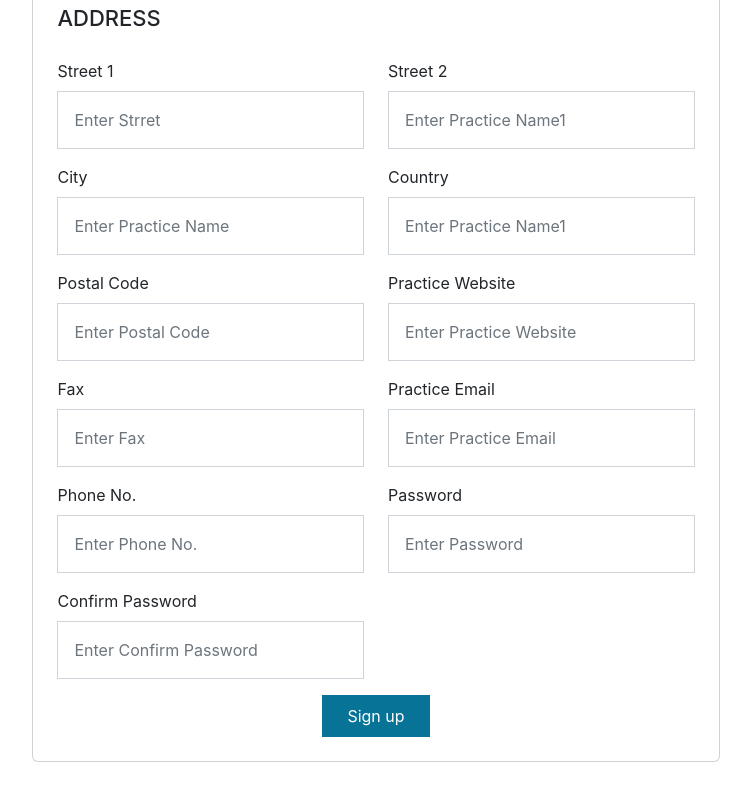
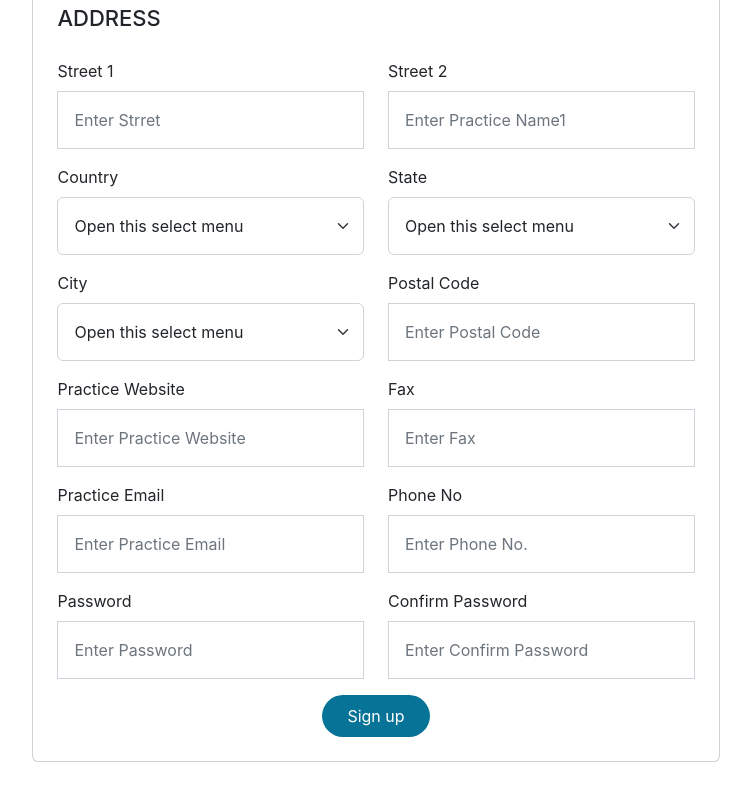
Before and after one commit to Infintrix-Global/flexaligner, a React (Create React App) app: page /add-doctor in a window 1280 px wide. Shown: the part 596-1396 px from the top of the page, without its empty margins (264-1015 px from the left). Built offline with nearby package versions, Linux system fonts and the light colour scheme.

Commit message:
register

```diff
--- a/package.json
+++ b/package.json
@@ -13,6 +13,7 @@
     "react-dom": "^18.2.0",
     "react-html-to-excel": "^2.1.1",
     "react-icons": "^4.4.0",
+    "react-router-bootstrap": "^0.26.2",
     "react-router-dom": "^6.3.0",
     "react-scripts": "5.0.1",
     "web-vitals": "^2.1.4"
--- a/src/Admin/Pages/AddDoctor.js
+++ b/src/Admin/Pages/AddDoctor.js
@@ -1,4 +1,4 @@
-import React,{useState} from "react";
+import React,{useEffect, useState} from "react";
 import { Button, Col, Container ,Nav,Navbar, Row,Dropdown,Card,Form} from "react-bootstrap";
 import logo from "../../Assets/Ologo.png";
 import "../../Admin/Styles/AddDoctor.css";
@@ -6,8 +6,9 @@ import {IoMdNotifications} from "react-icons/io";
 import {FiMessageSquare,FiPower} from "react-icons/fi";
 import {FaBars} from "react-icons/fa";
 import {CgProfile} from "react-icons/cg";
-
+import {useNavigate} from "react-router-dom";
 import user from "../../Assets/user.png";
+import {LinkContainer} from 'react-router-bootstrap';
 
 
 
@@ -21,6 +22,118 @@ function AddDoctor(){
   //   setActivePath(path);
   // }, []);
 
+
+  const [data, setData] = useState({
+    FirstName:"",
+    LastName:"",
+    PracticeName:"",
+    PracticeName1:"",
+    TaxID:"",
+    Street1:"",
+    Street2:"",
+    City:"",
+    Country:"",
+    PostalCode:"",
+    PracticeWebsite:"",
+    Fax:"",
+    PracticeEmail:"",
+    PhoneNo:"",
+    Password:"",
+    ConfirmPassword:"",
+    mode:"1"
+  })
+
+
+  const [checked, setChecked] = useState({
+    isSelCCountry: false,
+    isSelPCountry: false,
+    isSelCState: false,
+    isSelPState: false,
+    isSelCCity: false,
+    isSelPCity: false,
+  });
+  const [countries, setCountries] = useState({
+    currentCountries: [],
+    // permCountries: [],
+  });
+  const [states, setStates] = useState({
+    currentStates: [],
+    // permStates: [],
+  });
+  const [cities, setCities] = useState({
+    currentCities: [],
+    // permCities: [],
+  });
+
+
+  useEffect(()=>{
+
+  },[])
+
+
+  const handle=(e)=>{
+    const newdata={...data}
+    newdata[e.target.name]=e.target.value;
+    setData(newdata);
+    console.log(newdata);
+
+
+
+
+
+
+
+    switch (e.target.name) {
+      case "Country": {
+        setChecked((preData) => {
+          return {
+            ...preData,
+            isSelCCountry: true,
+            isSelCState: false,
+            isSelCCity: false,
+          };
+        });
+        // getStates(e.target.value, "current");
+        // setCities((preData) => {
+        //   return {
+        //     ...preData,
+        //     currentCities: [],
+        //   };
+        // });
+        setData((preData) => {
+          return {
+            ...preData,
+            CurrentCountryId: e.target.value,
+            CurrentStateId: "",
+            CurrentCityId: "",
+          };
+        });
+        break;
+      }
+      case "State": {
+        setChecked((preData) => {
+          return { ...preData, isSelCState: true, isSelCCity: false };
+        });
+        // getCities(e.target.value, "current");
+        setData((preData) => {
+          return {
+            ...preData,
+            CurrentCityId: "",
+          };
+        });
+        break;
+      }
+      case "City": {
+        setChecked((preData) => {
+          return { ...preData, isSelCCity: true };
+        });
+        break;
+      }
+
+    }
+  }
+  const navigate=useNavigate();
+
       const tglContent = () => {
         let Menu = document.querySelector(".menuTab");
 
@@ -33,19 +146,48 @@ function AddDoctor(){
         }
       }
 
-
+      const url="http://infintrix.in/FlexAlignApi/FlexAlign.svc/AddDoctorRegistration";
 
       const [validated, setValidated] = useState(false);
 
       const handleSubmit = (event) => {
+        event.preventDefault();
         const form = event.currentTarget;
         if (form.checkValidity() === false) {
           event.preventDefault();
           event.stopPropagation();
         }
 
+
+
+
+
         setValidated(true);
+
+
+
+
+        fetch(url,{
+          method:"POST",
+          headers:{
+            Accept: "application/json",
+            'Content-Type': 'application/json'
+          },
+          body: JSON.stringify(data)
+        }).then((res)=>res.json()).then((result)=>{
+          console.log(result.message);
+          if(result.message==="Added Successful"){
+            navigate("/view-doctors")
+          }
+        })
       };
+
+
+
+
+
+
+
 
     return(
         <>
@@ -98,8 +240,8 @@ function AddDoctor(){
                   </Col>
                 </Row> */}
                  <Nav className="justify-content-center">
-                 <Nav.Link href="#deets" className="doc-tab active">Doctor</Nav.Link>
-                 <Nav.Link href="#deets" className="prof-tab">Profile</Nav.Link>
+                 <LinkContainer to="/add-doctor"><Nav.Link className="doc-tab active">Doctor</Nav.Link></LinkContainer>
+                 <LinkContainer to="/doctor-profile"><Nav.Link className="prof-tab">Profile</Nav.Link></LinkContainer>
 
           </Nav>
               </Card>
@@ -123,6 +265,9 @@ function AddDoctor(){
                         <Form.Control
                           required
                           type="text"
+                        onChange={(e)=>handle(e)}
+                        name="FirstName"
+                        value={data.FirstName}
                           placeholder="Enter First Name"
                           className="p-3"
                         />
@@ -134,6 +279,9 @@ function AddDoctor(){
                         <Form.Label>Last Name</Form.Label>
                         <Form.Control
                           required
+                        onChange={(e)=>handle(e)}
+                          name="LastName"
+                          value={data.LastName}
                           type="text"
                           placeholder="Enter Last Name"
                           className="p-3"
@@ -147,24 +295,30 @@ function AddDoctor(){
                       <Form.Group controlId="validationCustom01">
                         <Form.Label>Practice Name</Form.Label>
                         <Form.Control
-                          required
+                          // required
                           type="text"
+                        onChange={(e)=>handle(e)}
+                          name="PracticeName"
+                          value={data.PracticeName}
                           placeholder="Enter Practice Name"
                           className="p-3"
                         />
-                        <Form.Control.Feedback type="invalid">Enter Practice Name!</Form.Control.Feedback>
+                        {/* <Form.Control.Feedback type="invalid">Enter Practice Name!</Form.Control.Feedback> */}
                       </Form.Group>
                       </Col>
                       <Col md={6}>
                       <Form.Group controlId="validationCustom01">
                         <Form.Label>Practice Name1</Form.Label>
                         <Form.Control
-                          required
+                          // required
                           type="text"
+                        onChange={(e)=>handle(e)}
+                          name='PracticeName1'
+                          value={data.PracticeName1}
                           placeholder="Enter Practice Name1"
                           className="p-3"
                         />
-                        <Form.Control.Feedback type="invalid">Enter Practice Name1!</Form.Control.Feedback>
+                        {/* <Form.Control.Feedback type="invalid">Enter Practice Name1!</Form.Control.Feedback> */}
                       </Form.Group>
                       </Col>
                       </Row>
@@ -173,12 +327,15 @@ function AddDoctor(){
                       <Form.Group controlId="validationCustom01">
                         <Form.Label>Tax ID</Form.Label>
                         <Form.Control
-                          required
+                          // required
+                        onChange={(e)=>handle(e)}
+                          name="TaxID"
+                          value={data.TaxID}
                           type="text"
                           placeholder="Enter Tax ID"
                           className="p-3"
                         />
-                        <Form.Control.Feedback type="invalid">Enter Tax ID!</Form.Control.Feedback>
+                        {/* <Form.Control.Feedback type="invalid">Enter Tax ID!</Form.Control.Feedback> */}
                       </Form.Group>
                       </Col>
 
@@ -195,50 +352,60 @@ function AddDoctor(){
                       <Form.Group controlId="validationCustom01">
                         <Form.Label>Street 1</Form.Label>
                         <Form.Control
-                          required
+                          // required
+                        onChange={(e)=>handle(e)}
+                        name="Street1"
+                        value={data.Street1}
                           type="text"
                           placeholder="Enter Strret"
                           className="p-3"
                         />
-                        <Form.Control.Feedback type="invalid">Enter Practice Name!</Form.Control.Feedback>
+                        {/* <Form.Control.Feedback type="invalid">Enter Practice Name!</Form.Control.Feedback> */}
                       </Form.Group>
                       </Col>
                       <Col md={6}>
                       <Form.Group controlId="validationCustom01">
                         <Form.Label>Street 2</Form.Label>
                         <Form.Control
-                          required
+                          // required
+                        onChange={(e)=>handle(e)}
+                        name="Street2"
+                        value={data.Street2}
                           type="text"
                           placeholder="Enter Practice Name1"
                           className="p-3"
                         />
-                        <Form.Control.Feedback type="invalid">Enter Practice Name1!</Form.Control.Feedback>
+                        {/* <Form.Control.Feedback type="invalid">Enter Practice Name1!</Form.Control.Feedback> */}
                       </Form.Group>
                       </Col>
                       </Row>
                       <Row className="mt-3">
                       <Col md={6}>
-                      <Form.Group controlId="validationCustom01">
-                        <Form.Label>City</Form.Label>
-                        <Form.Control
-                          required
-                          type="text"
-                          placeholder="Enter Practice Name"
-                          className="p-3"
-                        />
-                        <Form.Control.Feedback type="invalid">Enter Practice Name!</Form.Control.Feedback>
+
+
+
+<Form.Group controlId="validationCustom01">
+                        <Form.Label>Country</Form.Label>
+                        <Form.Select aria-label="Default select example" className="p-3">
+      <option>Open this select menu</option>
+      <option value="1">One</option>
+      <option value="2">Two</option>
+      <option value="3">Three</option>
+    </Form.Select>
+
+                        <Form.Control.Feedback type="invalid">Enter Country!</Form.Control.Feedback>
                       </Form.Group>
                       </Col>
                       <Col md={6}>
                       <Form.Group controlId="validationCustom01">
-                        <Form.Label>Country</Form.Label>
-                        <Form.Control
-                          required
-                          type="text"
-                          placeholder="Enter Practice Name1"
-                          className="p-3"
-                        />
-                        <Form.Control.Feedback type="invalid">Enter Practice Name1!</Form.Control.Feedback>
+                        <Form.Label>State</Form.Label>
+                        <Form.Select aria-label="Default select example" className="p-3">
+      <option>Open this select menu</option>
+      <option value="1">One</option>
+      <option value="2">Two</option>
+      <option value="3">Three</option>
+    </Form.Select>
+                        <Form.Control.Feedback type="invalid">Enter State!</Form.Control.Feedback>
                       </Form.Group>
                       </Col>
                       </Row>
@@ -246,9 +413,26 @@ function AddDoctor(){
                       <Row className="mt-3">
                       <Col md={6}>
                       <Form.Group controlId="validationCustom01">
+                        <Form.Label>City</Form.Label>
+
+                         <Form.Select aria-label="Default select example" className="p-3">
+      <option>Open this select menu</option>
+      <option value="1">One</option>
+      <option value="2">Two</option>
+      <option value="3">Three</option>
+    </Form.Select>
+                        <Form.Control.Feedback type="invalid">Enter Postal Code!</Form.Control.Feedback>
+                      </Form.Group>
+                      </Col>
+                      <Col md={6}>
+                      <Form.Group controlId="validationCustom01">
                         <Form.Label>Postal Code</Form.Label>
+
                         <Form.Control
                           required
+                        onChange={(e)=>handle(e)}
+                        name="PostalCode"
+                        value={data.PostalCode}
                           type="text"
                           placeholder="Enter Postal Code"
                           className="p-3"
@@ -256,16 +440,39 @@ function AddDoctor(){
                         <Form.Control.Feedback type="invalid">Enter Postal Code!</Form.Control.Feedback>
                       </Form.Group>
                       </Col>
+                      </Row>
+
+                      <Row className="mt-3">
                       <Col md={6}>
                       <Form.Group controlId="validationCustom01">
                         <Form.Label>Practice Website</Form.Label>
-                        <Form.Control
-                          required
+
+                         <Form.Control
+                          // required
+                        onChange={(e)=>handle(e)}
+                        name="PracticeWebsite"
+                        value={data.PracticeWebsite}
                           type="text"
                           placeholder="Enter Practice Website"
                           className="p-3"
                         />
-                        <Form.Control.Feedback type="invalid">Enter Practice Website!</Form.Control.Feedback>
+                        {/* <Form.Control.Feedback type="invalid">Enter Fax!</Form.Control.Feedback> */}
+                      </Form.Group>
+                      </Col>
+                      <Col md={6}>
+                      <Form.Group controlId="validationCustom01">
+                        <Form.Label>Fax</Form.Label>
+
+                           <Form.Control
+                          // required
+                        onChange={(e)=>handle(e)}
+                        name="Fax"
+                        value={data.Fax}
+                          type="text"
+                          placeholder="Enter Fax"
+                          className="p-3"
+                        />
+                        <Form.Control.Feedback type="invalid">Enter Fax!</Form.Control.Feedback>
                       </Form.Group>
                       </Col>
                       </Row>
@@ -273,21 +480,13 @@ function AddDoctor(){
                       <Row className="mt-3">
                       <Col md={6}>
                       <Form.Group controlId="validationCustom01">
-                        <Form.Label>Fax</Form.Label>
+                        <Form.Label>Practice Email</Form.Label>
+
                         <Form.Control
                           required
-                          type="text"
-                          placeholder="Enter Fax"
-                          className="p-3"
-                        />
-                        <Form.Control.Feedback type="invalid">Enter Fax!</Form.Control.Feedback>
-                      </Form.Group>
-                      </Col>
-                      <Col md={6}>
-                      <Form.Group controlId="validationCustom01">
-                        <Form.Label>Practice Email</Form.Label>
-                        <Form.Control
-                          required
+                        onChange={(e)=>handle(e)}
+                        name='PracticeEmail'
+                        value={data.PracticeEmail}
                           type="email"
                           placeholder="Enter Practice Email"
                           className="p-3"
@@ -295,46 +494,54 @@ function AddDoctor(){
                         <Form.Control.Feedback type="invalid">Enter Practice Email!</Form.Control.Feedback>
                       </Form.Group>
                       </Col>
-                      </Row>
-
-                      <Row className="mt-3">
                       <Col md={6}>
                       <Form.Group controlId="validationCustom01">
-                        <Form.Label>Phone No.</Form.Label>
-                        <Form.Control
+                        <Form.Label>Phone No</Form.Label>
+
+                         <Form.Control
                           required
+                        onChange={(e)=>handle(e)}
+                        name="PhoneNo"
+                        value={data.PhoneNo}
                           type="number"
                           placeholder="Enter Phone No."
                           className="p-3"
                         />
-                        <Form.Control.Feedback type="invalid">Enter Phone No.!</Form.Control.Feedback>
+                        <Form.Control.Feedback type="invalid">Enter Phone No!</Form.Control.Feedback>
                       </Form.Group>
                       </Col>
+                      </Row>
+                      <Row className="mt-3">
                       <Col md={6}>
                       <Form.Group controlId="validationCustom01">
                         <Form.Label>Password</Form.Label>
-                        <Form.Control
+
+                         <Form.Control
                           required
                           type="password"
+                        onChange={(e)=>handle(e)}
+                        name="Password"
+                        value={data.Password}
                           placeholder="Enter Password"
                           className="p-3"
                         />
                         <Form.Control.Feedback type="invalid">Enter Password!</Form.Control.Feedback>
                       </Form.Group>
                       </Col>
-                      </Row>
-                      <Row className="mt-3">
                       <Col md={6}>
-                      <Form.Group controlId="validationCustom01">
+                        <Form.Group>
                         <Form.Label>Confirm Password</Form.Label>
+
                         <Form.Control
                           required
+                        onChange={(e)=>handle(e)}
+                        name="ConfirmPassword"
+                        value={data.ConfirmPassword}
                           type="password"
                           placeholder="Enter Confirm Password"
                           className="p-3"
                         />
-                        <Form.Control.Feedback type="invalid">Enter Confirm Password!</Form.Control.Feedback>
-                      </Form.Group>
+                        </Form.Group>
                       </Col>
 
                       </Row>
--- a/src/Admin/Pages/Login.js
+++ b/src/Admin/Pages/Login.js
@@ -10,11 +10,31 @@ import {
 } from "react-bootstrap";
 import "../Styles/Login.css";
 import logo from "../../Assets/Ologo.png";
+import {useNavigate} from "react-router-dom";
 
 function Login() {
   const [validated, setValidated] = useState(false);
 
-  const handleSubmit = (event) => {
+const [data, setData] = useState({
+Username:"",
+Password:""
+})
+
+
+const handle=(e)=>{
+  const newdata={...data}
+  newdata[e.target.name]=e.target.value;
+  setData(newdata);
+  console.log(newdata);
+}
+
+const url="http://infintrix.in/FlexAlignApi/FlexAlign.svc/VerifyLogin";
+
+
+const navigate=useNavigate();
+
+const handleSubmit = (event) => {
+  event.preventDefault();
     const form = event.currentTarget;
     if (form.checkValidity() === false) {
       event.preventDefault();
@@ -22,7 +42,57 @@ function Login() {
     }
 
     setValidated(true);
+
+    fetch(url,{
+      method:"POST",
+      headers:{
+        Accept: "application/json",
+        'Content-Type': 'application/json'
+      },
+      body: JSON.stringify(data)
+    }).then((res)=>res.json()).then((result)=>{
+      // console.log(result.message);
+      if(result.message==="Login Success"){
+        navigate("/view-doctors")
+      }
+    })
+
+
+
+
+
   };
+
+
+  // var details = {
+  //   'userName': "Doctor",
+  //   'password': "Doctor@123",
+  //   'grant_type': 'password'
+  //   };
+
+  //   var formBody = [];
+  //   for (var property in details) {
+  //   var encodedKey = encodeURIComponent(property);
+  //   var encodedValue = encodeURIComponent(details[property]);
+  //   formBody.push(encodedKey + "=" + encodedValue);
+  //   }
+  //   formBody = formBody.join("&");
+
+  //   fetch(url, {
+  //   method: 'POST',
+  //   headers: {
+  //   'Content-Type': 'application/x-www-form-urlencoded'
+  //   },
+  //   body: formBody
+  //   })
+
+
+  // };
+
+
+
+
+
   return (
     <>
       <Container fluid>
@@ -53,14 +123,18 @@ function Login() {
                 <Row className="mt-3 m-3">
                   <Col>
                     <Form.Group controlId="validationCustom01">
-                      <Form.Label>Email Address</Form.Label>
+                      <Form.Label>UserName</Form.Label>
                       <Form.Control
                         required
-                        type="email"
-                        placeholder="Enter Email"
+                        type="text"
+                        placeholder="Enter UserName"
+                        name="Username"
+                        // id="Email"
+                        onChange={(e)=>handle(e)}
+                        value={data.Email}
                         className="p-2"
                       />
-                      <Form.Control.Feedback type="invalid">Enter Email Address!</Form.Control.Feedback>
+                      <Form.Control.Feedback type="invalid">Enter Username!</Form.Control.Feedback>
                     </Form.Group>
                     <Row className="mt-3">
                       <Col>
@@ -68,7 +142,12 @@ function Login() {
                           <Form.Label>Password</Form.Label>
                           <Form.Control
                             required
-                            type="Password"
+                            type="password"
+                            name="Password"
+                            // id="Password"
+                        onChange={(e)=>handle(e)}
+
+                            value={data.Password}
                             placeholder="Enter Password"
                             className="p-2"
                           />
--- a/src/Admin/Styles/AddDoctor.css
+++ b/src/Admin/Styles/AddDoctor.css
@@ -71,7 +71,7 @@ body{
 .doc-signup{
     background-color: #077396;
     color: white;
-    border-radius: 10em;
+    border-radius: 10em !important;
     padding: 0.5em 1.5em;
 }
 
```
Also changed, not shown: src/Admin/Pages/DoctorsList.js (+23 -8 lines), src/Doctor/Pages/AddPatient.js (+13 -7 lines), 2 other files (tests, documents, lock files or other folders).
